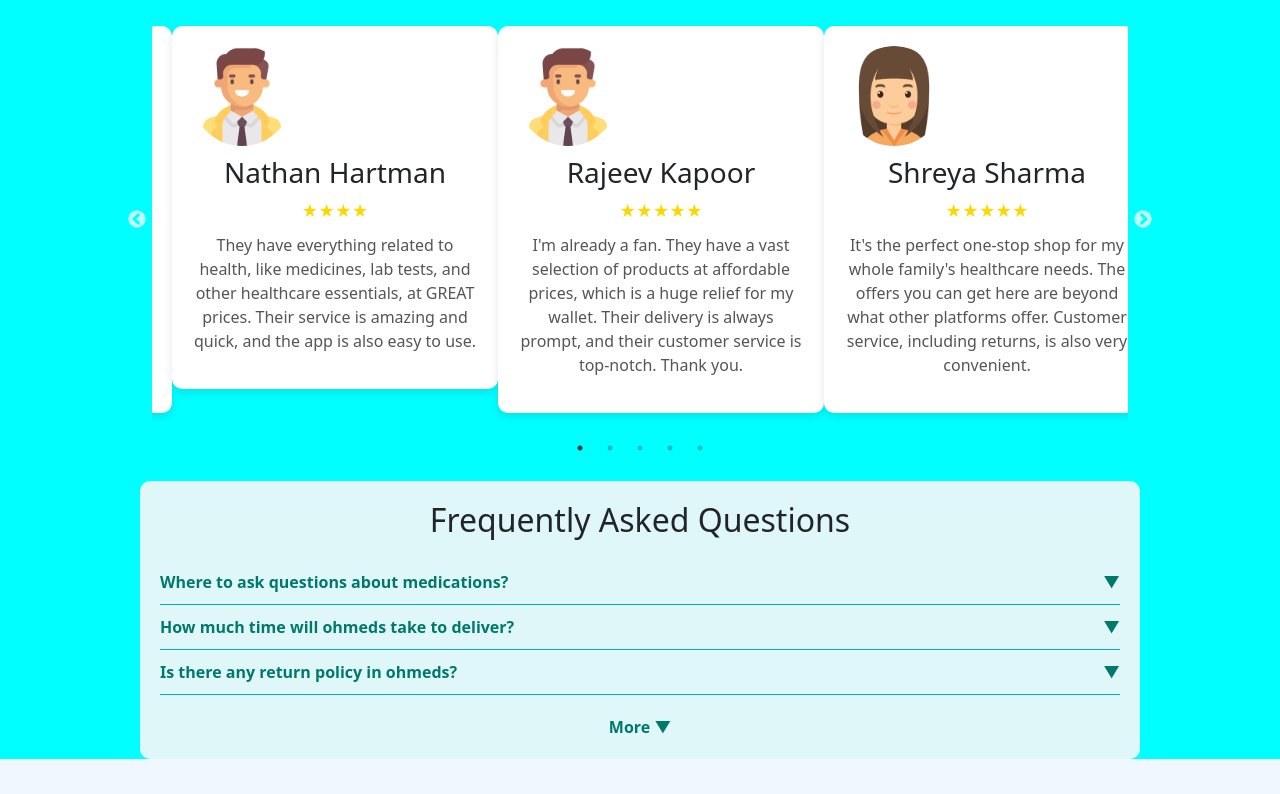
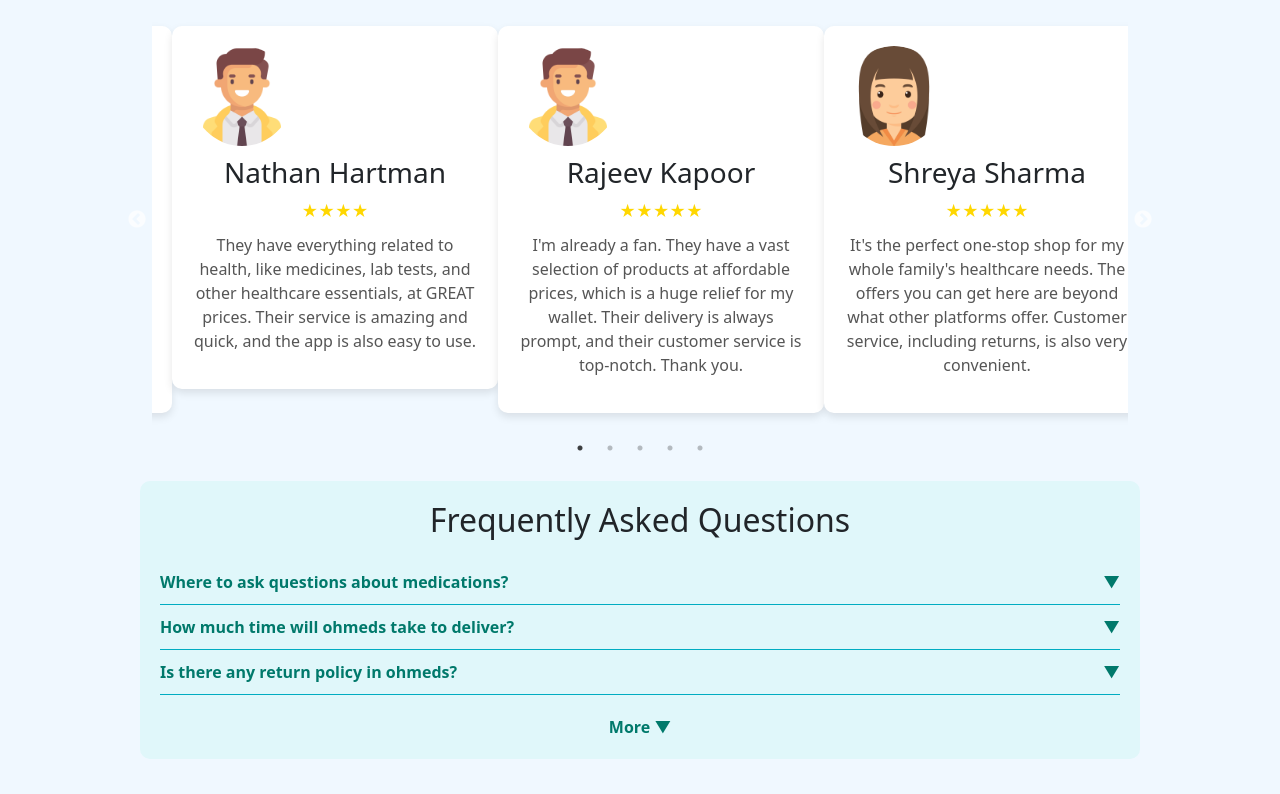
Before and after one commit to dev3690/ohmeds, a React (Vite) app: page / in a window 1280 px wide. Shown: the part 2149-2943 px from the top of the page. Built offline with nearby package versions, Linux system fonts and the light colour scheme.

Commit message:
Background Color fixed

```diff
--- a/src/components/ProductDetails.jsx
+++ b/src/components/ProductDetails.jsx
@@ -182,8 +182,8 @@ const ProductDetail = () => {
                     )}
                 </div>
             </div>
+            </div>
                 <ProductsCards heading="Similar Products"/>
-            </div>
 
 
         </>
--- a/src/pages/Home.jsx
+++ b/src/pages/Home.jsx
@@ -49,7 +49,7 @@ const Home = () => {
 
 const HomeContainer = styled.div`
   // Add your styles here
-  background-color: cyan;
+  background-color: #e0f7fz;
   margin-bottom: 50px;
 
 
--- a/src/styles/Footer.css
+++ b/src/styles/Footer.css
@@ -1,6 +1,7 @@
 .footer-container {
     background-color: #e0f7fa;
     padding: 20px 0;
+    margin-top: 50px;
   }
 
   .footer-content {
```
Also changed, not shown: src/components/future.txt.
